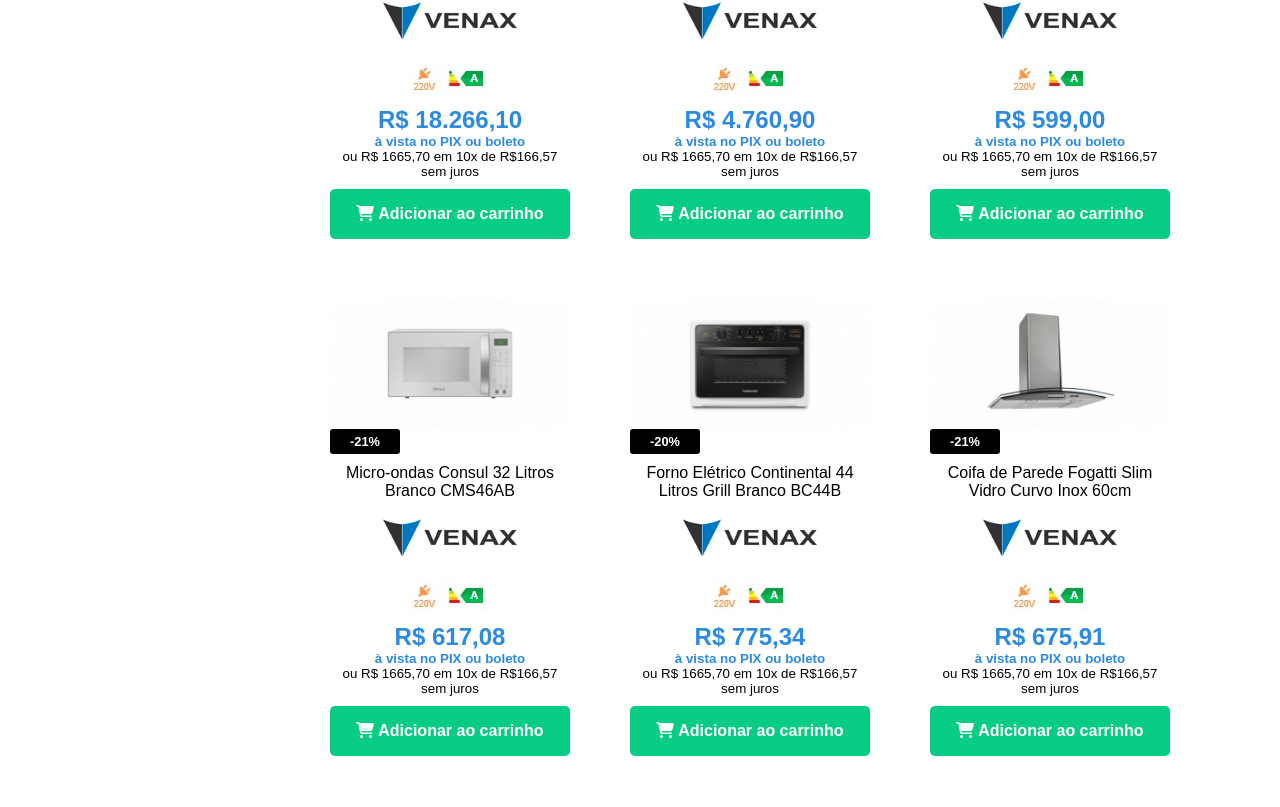
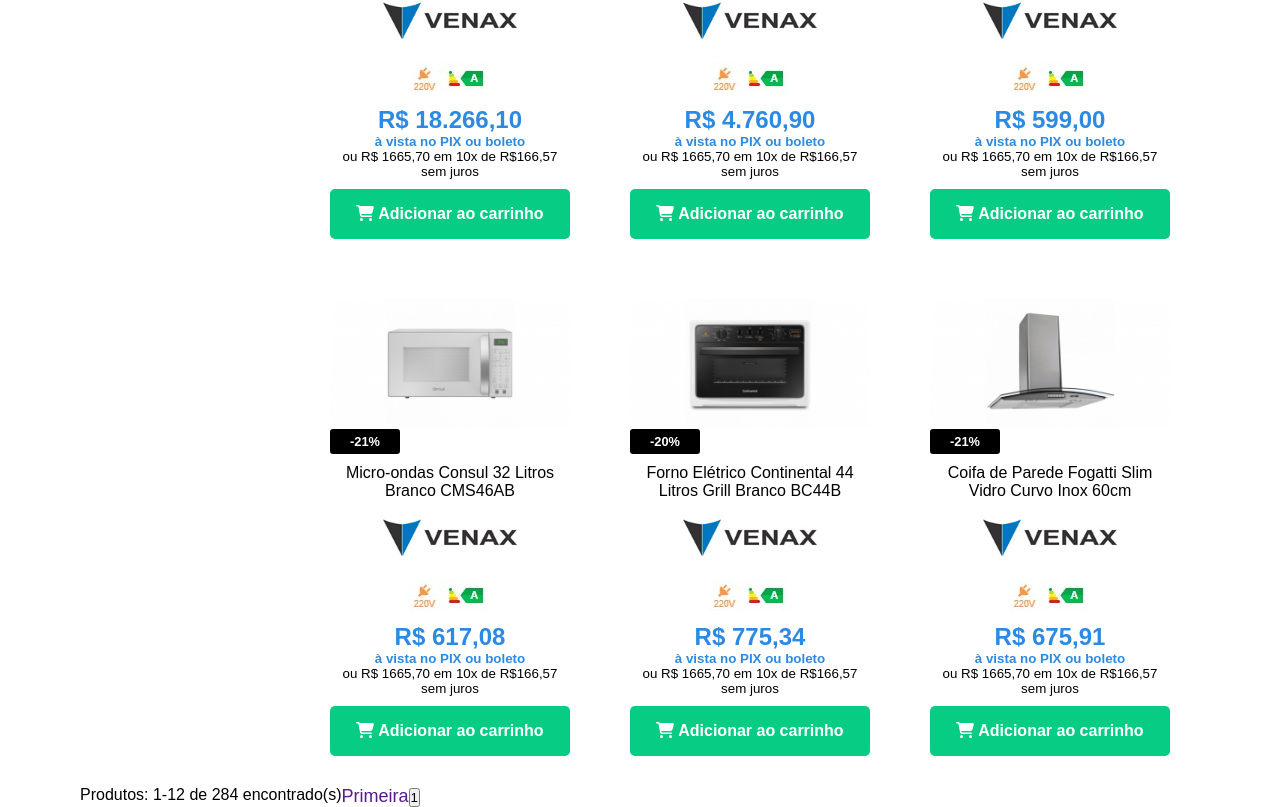
Before and after one commit to drakozz/webart-projeto, a Vue app: page / in a window 1280 px wide. Shown: the part 1851-2658 px from the top of the page. Before the commit the page ends 2637 px from the top, so only its background shows below. Built offline with nearby package versions, Linux system fonts and the light colour scheme.

Commit message:
criação do menu de paginacao

```diff
--- a/src/components/layouts/ContentMain.vue
+++ b/src/components/layouts/ContentMain.vue
@@ -25,6 +25,16 @@
       <div class="gridListingContainer">
         <LateralOptions></LateralOptions>
         <ContentProdutos></ContentProdutos>
+      </div>
+
+      <div class="paginationProdutos">
+        <span>Produtos: 1-12 de 284 encontrado(s)</span>
+        <div class="paginationNumbers">
+          <a href="" class="" title="">Primeira</a>
+          <button class="paginationButton">
+            1
+          </button>
+        </div>
       </div>
 
   </main>
@@ -73,7 +83,9 @@
   color: var(--text-color2);
 }
 
-
+.paginationProdutos{
+  display: flex;
+}
 
 
 </style>
```
